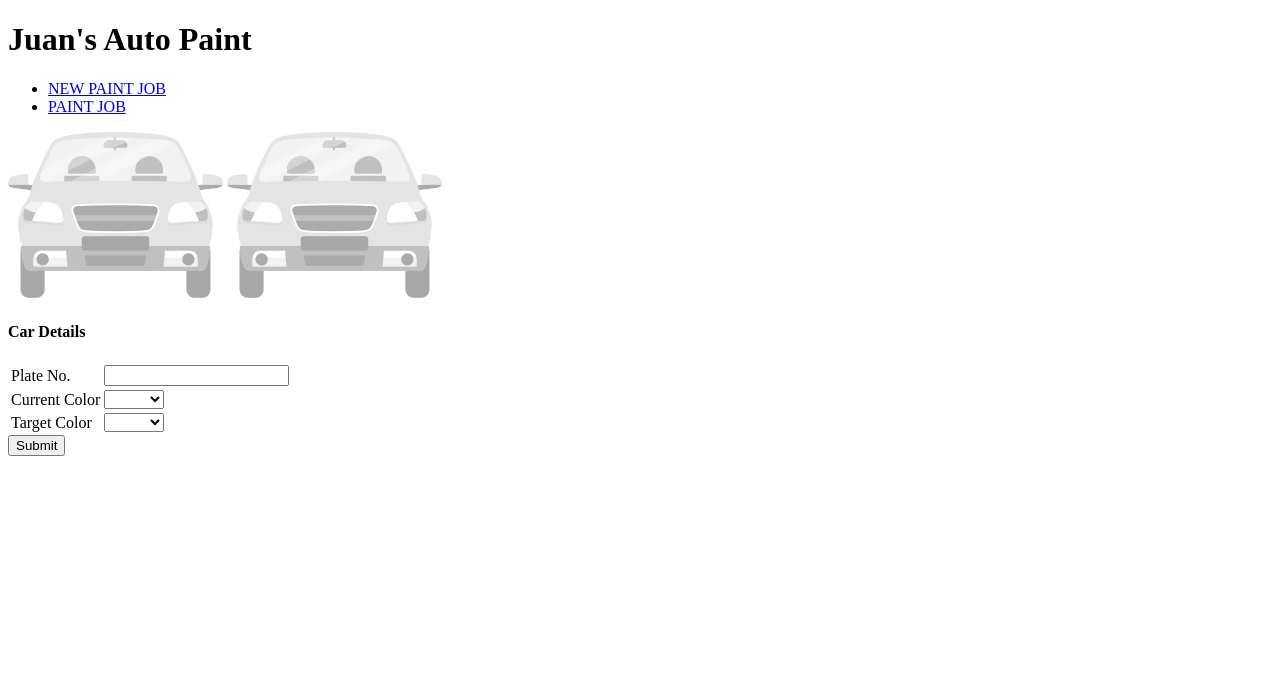
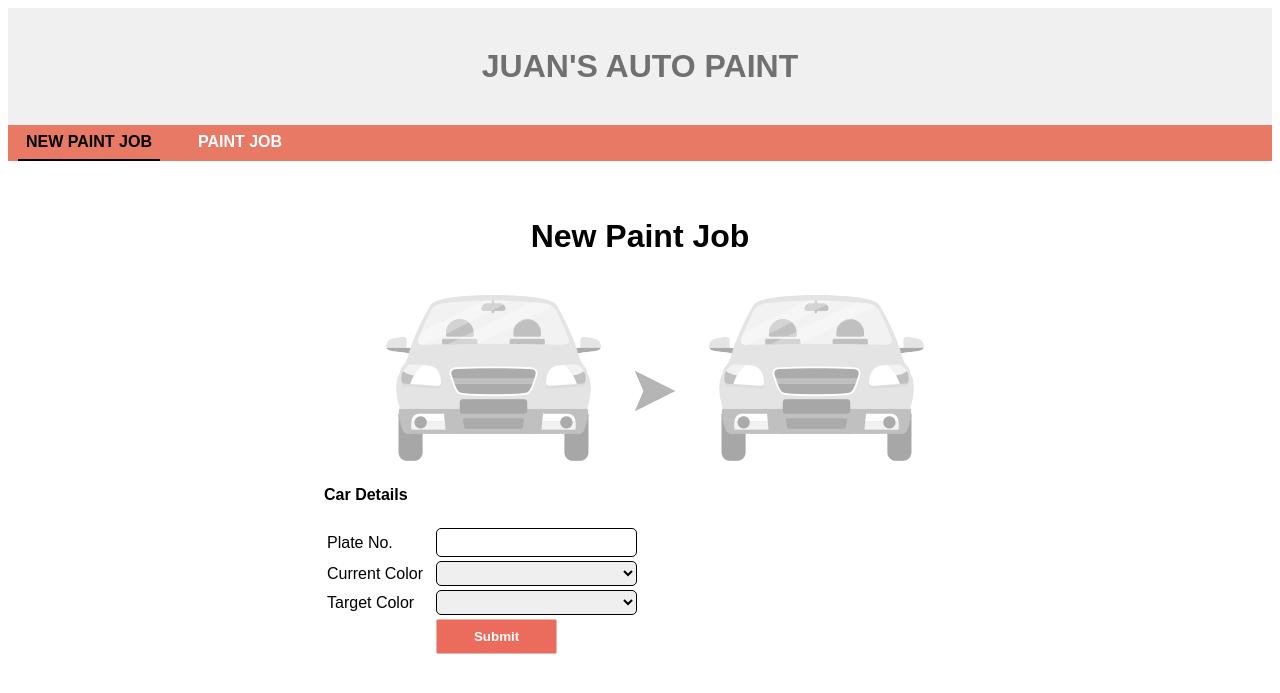
Before and after one commit to Marckus32/ExamCarPaint, a PHP site: page / in a window 1280 px wide. Shown: the top 693 px of the page. Run offline with PHP 8.4, Linux system fonts and the light colour scheme.

Commit message:
Added Styles

```diff
--- a/index.php
+++ b/index.php
@@ -7,30 +7,37 @@
     <meta charset="UTF-8">
     <meta name="viewport" content="width=device-width, initial-scale=1.0">
     <title>Juan's Auto Paint</title>
+    <link rel="stylesheet" href="resources/css/style.css">
 </head>
 <body>
-    <h1>Juan's Auto Paint</h1>
+    <h1 class="header">JUAN'S AUTO PAINT</h1>
     <ul>
-        <li><a href="index.php">NEW PAINT JOB</a></li>
+        <li><a href="index.php" class="active">NEW PAINT JOB</a></li>
         <li><a href="paint_job.php">PAINT JOB</a></li>
     </ul>
-    <div>
+    <br><br>
+    <h1 class="center">New Paint Job</h1>
+    <br>
+    <div class="center">
         <img src="resources/images/gray.png" id="current-car-image">
+        <img src="resources/images/arrow.png" height="40" style="margin-bottom:50px;">
         <img src="resources/images/gray.png" id="target-car-image">
     </div>
-    <div>
+
+    <div class="ml">
         <form action="controller/CarPaintController.php" method="post">
             <input type="hidden" name="method" value="NEW_PAINT_JOB">
             <h4>Car Details</h4>
-            <table>
+
+            <table style="width: 100%;" >
                 <tr>
                     <td>Plate No.</td>
-                    <td><input type="text" name="plate_no" required autocomplete="off"></td>
+                    <td><input type="text" class="form-control" name="plate_no" required autocomplete="off" style="float:right; width:97%;"></td>
                 </tr>
                 <tr>
                     <td>Current Color</td>
                     <td>
-                        <select name="current_color" onchange="change_color('current-car-image',this.value)">
+                        <select name="current_color" class="form-control" onchange="change_color('current-car-image',this.value)" style="float:right; width:100%;">
                             <option value=""></option>
                             <option value="red">Red</option>
                             <option value="blue">Blue</option>
@@ -41,7 +48,7 @@
                 <tr>
                     <td>Target Color</td>
                     <td>
-                        <select name="target_color" onchange="change_color('target-car-image',this.value)">
+                        <select name="target_color" class="form-control" onchange="change_color('target-car-image',this.value)" style="float:right; width:100%;">
                             <option value=""></option>
                             <option value="red">Red</option>
                             <option value="blue">Blue</option>
@@ -49,8 +56,12 @@
                         </select>
                     </td>
                 </tr>
+                <tr>
+                    <td></td>
+                    <td><button type="submit" class="btn-submit">Submit</button></td>
+                </tr>
             </table>
-            <button type="submit">Submit</button>
+
         </form>
     </div>
 </body>
--- /dev/null
+++ b/resources/css/style.css
@@ -0,0 +1,133 @@
+body {
+    font-family: Arial, Helvetica, sans-serif;
+}
+
+.header{
+    text-align: center;
+    background-color: #F0F0F0;
+    padding-top: 40px;
+    padding-bottom: 40px;
+    color: #707070;
+    margin:0px;
+}
+
+li {
+    float: left;
+    margin-left:10px;
+    margin-right:20px;
+}
+
+a {
+    display: block;
+    padding: 8px;
+    background-color: #E77965;
+    font-weight: bold;
+    color: white;
+    text-decoration: none;
+}
+
+.active{
+    color: black;
+    border-bottom: 2px solid black;
+}
+
+ul {
+    list-style-type: none;
+    margin: 0;
+    padding: 0;
+    overflow: hidden;
+    background-color: #E77965;
+}
+
+.center{
+    text-align:center;
+}
+
+.border{
+    border: 1px solid black;
+}
+
+.ml{
+    margin-left: 25%;
+    margin-right: 50%;
+}
+.ml2{
+    margin-left: 15%;
+    margin-right: 25%;
+}
+
+.form-control{
+    border-radius: 5px;
+    height: 25px;
+    border:.5px solid black;
+}
+
+.btn-submit{
+    background-color: #EB6C5D;
+    height: 35px;
+    color:white;
+    border-radius: 2px;
+    border:1px solid #E3B4AF;
+    width:60%;
+    font-weight: bold;
+}
+
+img{
+    margin-left: 30px;
+}
+
+/* PAINT JOBS */
+.table {
+    font-family: Arial, Helvetica, sans-serif;
+    border-collapse: collapse;
+    width: 100%;
+  }
+
+  .table td, .table th {
+    border: 1px solid #ddd;
+    padding: 8px;
+  }
+
+  /* .table tr:nth-child(even){background-color: #f2f2f2;} */
+
+  .table th {
+    padding-top: 12px;
+    padding-bottom: 12px;
+    text-align: left;
+    background-color: #E1E1E1;
+    color: black;
+  }
+
+.btnCompleted{
+    color: #E77965;
+    font-size:14px;
+    font-weight: bold;
+    background-color: transparent;
+    border:none;
+    height: 20px;
+}
+
+.table2 {
+    font-family: Arial, Helvetica, sans-serif;
+    border-collapse: collapse;
+    width: 100%;
+  }
+  .table2 td, .table2 th {
+    padding: 3px;
+  }
+
+  /* .table tr:nth-child(even){background-color: #f2f2f2;} */
+
+  .table2 th {
+    padding-top: 12px;
+    padding-bottom: 12px;
+    text-align: left;
+    background-color: #E1E1E1;
+    color: black;
+    font-weight: bold;
+  }
+#db-thead{
+    background-color: #E77965;
+    color:white;
+    font-size: 16px;
+}
```
Also changed, not shown: controller/CarPaintController.php (+11 -4 lines), controller/helper.php (+8 -0 lines), paint_job.php (+45 -25 lines), resources/images/arrow.png (added).
